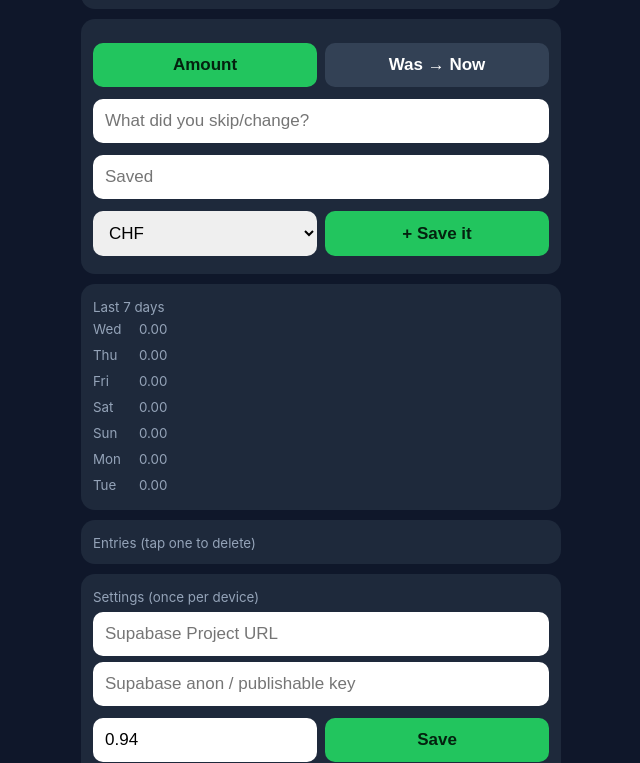
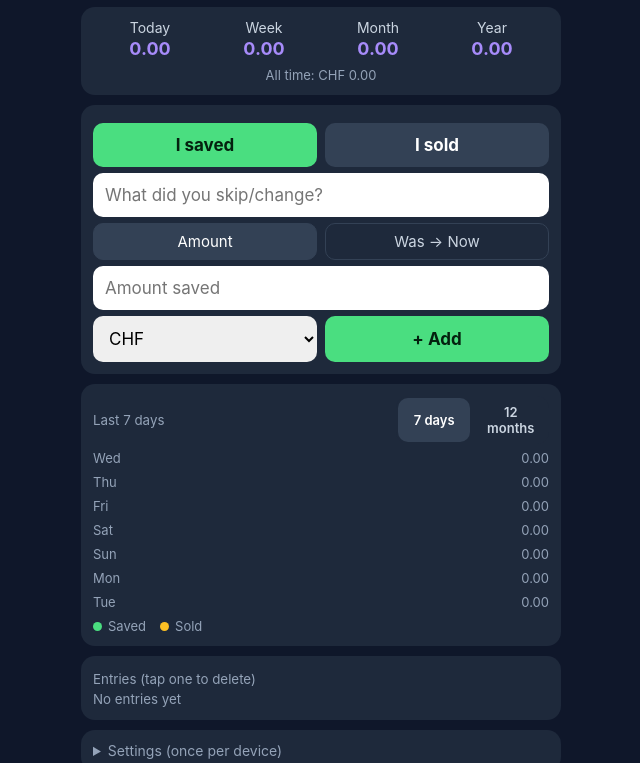
Before and after one commit to jold1/savings, a plain HTML site: page index.html in a window 1280 px wide. Shown: the part 175-938 px from the top of the page, without its empty margins (319-959 px from the left). Drawn offline with nearby package versions, Linux system fonts and the light colour scheme.

Commit message:
Add files via upload

```diff
--- a/index.html
+++ b/index.html
@@ -5,75 +5,142 @@
 <title>Saved</title>
 <script src="https://cdn.jsdelivr.net/npm/@supabase/supabase-js@2.45.4/dist/umd/supabase.min.js"></script>
 <style>
-body{font-family:-apple-system,system-ui,sans-serif;margin:0;background:#0f172a;color:#f1f5f9;padding-top:env(safe-area-inset-top);padding-bottom:env(safe-area-inset-bottom)}
+:root{--bg:#0f172a;--card:#1e293b;--line:#334155;--mute:#94a3b8;--saved:#4ade80;--sold:#fbbf24;--total:#a78bfa;--acc:#a78bfa}
+body{font-family:-apple-system,system-ui,sans-serif;margin:0;background:var(--bg);color:#f1f5f9;padding-top:env(safe-area-inset-top);padding-bottom:env(safe-area-inset-bottom)}
 .w{max-width:480px;margin:auto;padding:16px}
-.big{font-size:44px;font-weight:800;color:#4ade80;text-align:center;margin:8px 0}
-.row{display:flex;gap:8px;margin:6px 0}.row>*{flex:1}
-.card{background:#1e293b;border-radius:14px;padding:12px;margin:10px 0}
-.k{display:flex;justify-content:space-between;text-align:center}.k div{flex:1}.k b{display:block;font-size:20px;color:#4ade80}
-input,select,button{font-size:17px;padding:12px;border-radius:10px;border:0;width:100%;box-sizing:border-box;margin-top:6px}
-button{background:#22c55e;color:#04210f;font-weight:700}
-.tab{background:#334155;color:#fff}.on{background:#22c55e;color:#04210f}
-li{display:flex;justify-content:space-between;gap:8px;padding:6px 0;border-bottom:1px solid #334155}
-ul{list-style:none;padding:0;margin:0}small{color:#94a3b8}
-.bar{height:22px;background:#4ade80;border-radius:4px;margin:2px 0}
+input,select,button{font-size:17px;padding:12px;border-radius:10px;border:0;width:100%;box-sizing:border-box;margin-top:6px;font-family:inherit}
+.seg{display:flex;background:var(--card);border-radius:12px;padding:4px;gap:4px}
+.seg button{margin:0;background:transparent;color:#cbd5e1;font-weight:600;padding:10px}
+.seg button.on{background:var(--line);color:#fff}
+.big{font-size:44px;font-weight:800;color:var(--acc);text-align:center;margin:14px 0 2px}
+.sub{text-align:center;color:var(--mute);font-size:14px}
+.split{text-align:center;font-size:14px;margin-top:4px;font-weight:600}
+.card{background:var(--card);border-radius:14px;padding:12px;margin:10px 0}
+.k{display:grid;grid-template-columns:repeat(4,1fr);text-align:center;font-size:14px;color:#cbd5e1}
+.k b{display:block;font-size:18px;color:var(--acc);margin-top:2px}
+.all{text-align:center;color:var(--mute);font-size:13px;margin-top:8px}
+.row{display:flex;gap:8px}.row>*{flex:1}
+.tab{background:var(--line);color:#fff;font-weight:700}
+.tab.on.s{background:var(--saved);color:#04210f}.tab.on.o{background:var(--sold);color:#2a1d00}
+.mini{background:transparent;border:1px solid var(--line);color:#cbd5e1;padding:8px;font-size:15px}
+.mini.on{background:var(--line);color:#fff}
+.go{background:var(--saved);color:#04210f;font-weight:700}.go.sold{background:var(--sold);color:#2a1d00}
+.head{display:flex;justify-content:space-between;align-items:center}
+.head .seg{padding:2px}.head .seg button{font-size:13px;padding:6px 10px}
+.r{display:flex;align-items:center;gap:6px;margin:4px 0}
+.lb{width:34px;color:var(--mute);font-size:13px}.val{width:70px;text-align:right;color:var(--mute);font-size:13px}
+.track{flex:1;display:flex;height:20px;border-radius:4px;overflow:hidden}
+.bs{background:var(--saved)}.bo{background:var(--sold)}
+.legend{gap:14px;font-size:13px;color:var(--mute);margin-top:6px}
+.dot{display:inline-block;width:9px;height:9px;border-radius:50%;margin-right:6px}
+li{display:flex;justify-content:space-between;gap:8px;padding:8px 0;border-bottom:1px solid var(--line)}
+ul{list-style:none;padding:0;margin:0}small{color:var(--mute)}
+summary{color:var(--mute);font-size:14px}
 </style></head><body><div class="w">
-<div class="big" id="tot">CHF 0.00</div><div style="text-align:center"><small>saved this month</small></div>
-<div class="card k"><div>Today<b id="sDay">0</b></div><div>Week<b id="sWeek">0</b></div><div>Month<b id="sMonth">0</b></div><div>All<b id="sAll">0</b></div></div>
+
+<div class="seg"><button id="v_total" onclick="setView('total')">Total</button><button id="v_saved" onclick="setView('saved')">Saved</button><button id="v_sold" onclick="setView('sold')">Sold</button></div>
+<div class="big" id="tot">CHF 0.00</div>
+<div class="sub" id="lbl"></div>
+<div class="split" id="split"></div>
+
+<div class="card"><div class="k"><div>Today<b id="sDay">0</b></div><div>Week<b id="sWeek">0</b></div><div>Month<b id="sMonth">0</b></div><div>Year<b id="sYear">0</b></div></div>
+<div class="all" id="sAll"></div></div>
+
 <div class="card">
-<div class="row"><button class="tab on" id="t1" onclick="setMode(1)">Amount</button><button class="tab" id="t2" onclick="setMode(2)">Was → Now</button></div>
+<div class="row"><button class="tab on s" id="kSaved" onclick="setKind('saved')">I saved</button><button class="tab" id="kSold" onclick="setKind('sold')">I sold</button></div>
 <input id="note" placeholder="What did you skip/change?">
-<div class="row" id="m1"><input id="amt" type="number" step="0.05" inputmode="decimal" placeholder="Saved"></div>
-<div class="row" id="m2" style="display:none"><input id="wasIn" type="number" inputmode="decimal" placeholder="Was"><input id="nowIn" type="number" inputmode="decimal" placeholder="Now"></div>
-<div class="row"><select id="cur"><option>CHF</option><option>EUR</option></select><button onclick="addEntry()">+ Save it</button></div>
+<div id="savedBox">
+ <div class="row"><button class="mini on" id="t1" onclick="setMode(1)">Amount</button><button class="mini" id="t2" onclick="setMode(2)">Was → Now</button></div>
+ <div id="m1"><input id="amt" type="number" step="0.05" inputmode="decimal" placeholder="Amount saved"></div>
+ <div class="row" id="m2" style="display:none"><input id="wasIn" type="number" inputmode="decimal" placeholder="Was"><input id="nowIn" type="number" inputmode="decimal" placeholder="Now"></div>
 </div>
-<div class="card"><small>Last 7 days</small><div id="chart"></div></div>
-<div class="card"><small>Entries (tap one to delete)</small><ul id="list"></ul></div>
-<div class="card"><small>Settings (once per device)</small>
+<div id="soldBox" style="display:none">
+ <input id="soldAmt" type="number" step="0.05" inputmode="decimal" placeholder="Amount received (after fees)">
+ <select id="platform"><option>Ricardo</option><option>Facebook Marketplace</option><option>Facebook group</option><option>Tutti</option><option>Other</option></select>
+</div>
+<div class="row"><select id="cur"><option>CHF</option><option>EUR</option></select><button id="goBtn" class="go" onclick="addEntry()">+ Add</button></div>
+</div>
+
+<div class="card">
+<div class="head"><small id="chartTitle">Last 7 days</small><div class="seg"><button id="sp_days" onclick="setSpan('days')">7 days</button><button id="sp_months" onclick="setSpan('months')">12 months</button></div></div>
+<div id="chart"></div>
+<div class="legend" id="legend" style="display:flex"><span><i class="dot" style="background:var(--saved)"></i>Saved</span><span><i class="dot" style="background:var(--sold)"></i>Sold</span></div>
+</div>
+
+<div class="card"><small id="listTitle">Entries (tap one to delete)</small><ul id="list"></ul></div>
+
+<details class="card"><summary>Settings (once per device)</summary>
 <input id="cfgUrl" placeholder="Supabase Project URL">
-<input id="cfgKey" placeholder="Supabase anon / publishable key">
-<div class="row"><input id="cfgFx" type="number" step="0.01" inputmode="decimal" placeholder="EUR→CHF rate"><button onclick="saveCfg()">Save</button></div>
-<small id="status"></small></div>
+<input id="cfgKey" placeholder="Supabase publishable key">
+<div class="row"><input id="cfgFx" type="number" step="0.01" inputmode="decimal" placeholder="EUR→CHF rate"><button class="go" onclick="saveCfg()">Save</button></div>
+</details>
+<div class="sub" id="status"></div>
 </div><script>
-let mode=1,sb=null,rows=[];
+let sb=null,rows=[],kind='saved',mode=1;
 const $=id=>document.getElementById(id);
 const get=k=>{try{return localStorage.getItem(k)}catch(e){return null}};
 const put=(k,v)=>{try{localStorage.setItem(k,v)}catch(e){}};
+let view=get('view')||'total',span=get('span')||'days';
 const f=n=>Number(n).toLocaleString('de-CH',{minimumFractionDigits:2,maximumFractionDigits:2});
-function setMode(n){mode=n;$('m1').style.display=n==1?'flex':'none';$('m2').style.display=n==2?'flex':'none';$('t1').className='tab'+(n==1?' on':'');$('t2').className='tab'+(n==2?' on':'')}
+const esc=s=>String(s).replace(/[&<>"']/g,c=>({'&':'&amp;','<':'&lt;','>':'&gt;','"':'&quot;',"'":'&#39;'}[c]));
+const K=r=>r.kind||'saved',V=r=>+r.amount_chf||0;
+const LBL={total:'extra money this month (saved + sold)',saved:'saved this month by not spending',sold:'earned this month by selling'};
 function fx(){return parseFloat(get('fx')||'0.94')}
+function setView(v){view=v;put('view',v);draw()}
+function setSpan(s){span=s;put('span',s);draw()}
+function setMode(n){mode=n;$('m1').style.display=n==1?'block':'none';$('m2').style.display=n==2?'flex':'none';$('t1').className='mini'+(n==1?' on':'');$('t2').className='mini'+(n==2?' on':'')}
+function setKind(k){kind=k;$('savedBox').style.display=k=='saved'?'block':'none';$('soldBox').style.display=k=='sold'?'block':'none';
+ $('kSaved').className='tab'+(k=='saved'?' on s':'');$('kSold').className='tab'+(k=='sold'?' on o':'');
+ $('goBtn').className='go'+(k=='sold'?' sold':'');$('note').placeholder=k=='saved'?'What did you skip/change?':'What did you sell?'}
 function saveCfg(){put('url',$('cfgUrl').value.trim());put('key',$('cfgKey').value.trim());if($('cfgFx').value)put('fx',$('cfgFx').value);init()}
 async function init(){
  $('cfgUrl').value=get('url')||'';$('cfgKey').value=get('key')||'';$('cfgFx').value=get('fx')||'0.94';
  if(get('url')&&get('key')){
   try{sb=supabase.createClient(get('url'),get('key'));
    const{data,error}=await sb.from('savings').select('*').order('created_at',{ascending:false});
-   if(error){$('status').textContent='Not connected: '+error.message}else{rows=data;$('status').textContent='Connected ✓ (saved online)'}
-  }catch(e){$('status').textContent='Not connected: '+e.message}
- }else{rows=JSON.parse(get('rows')||'[]');$('status').textContent='Not connected yet: entries only on this phone'}
+   if(error){sb=null;$('status').textContent='Not connected: '+error.message}else{rows=data;$('status').textContent='Connected ✓ (saved online)'}
+  }catch(e){sb=null;$('status').textContent='Not connected: '+e.message}
+ }else{rows=JSON.parse(get('rows')||'[]');$('status').textContent='Not connected yet: open Settings'}
  draw()}
 async function addEntry(){
- const was=parseFloat($('wasIn').value),now=parseFloat($('nowIn').value);
- const s=mode==1?parseFloat($('amt').value):was-now;
- if(!(s>0))return alert('Enter a positive saving');
+ let s,was=null,now=null,platform=null;
+ if(kind=='saved'){if(mode==1)s=parseFloat($('amt').value);else{was=parseFloat($('wasIn').value);now=parseFloat($('nowIn').value);s=was-now}}
+ else{s=parseFloat($('soldAmt').value);platform=$('platform').value}
+ if(!(s>0))return alert(kind=='saved'?'Enter a positive saving':'Enter the amount you received');
  const c=$('cur').value;
- const r={created_at:new Date().toISOString(),amount:+s.toFixed(2),currency:c,amount_chf:c=='EUR'?+(s*fx()).toFixed(2):+s.toFixed(2),note:$('note').value||'',was_price:mode==2?was:null,now_price:mode==2?now:null};
- if(sb){const{data,error}=await sb.from('savings').insert(r).select();if(error)return alert(error.message);rows.unshift(data[0])}
+ const r={created_at:new Date().toISOString(),kind,amount:+s.toFixed(2),currency:c,amount_chf:+(c=='EUR'?s*fx():s).toFixed(2),note:$('note').value||'',was_price:was,now_price:now,platform};
+ if(sb){const{data,error}=await sb.from('savings').insert(r).select();
+  if(error)return alert(/kind|platform/.test(error.message)?'Database not upgraded yet: run update.sql in Supabase (manual, Part 5).':error.message);
+  rows.unshift(data[0])}
  else{r.id=Date.now();rows.unshift(r);put('rows',JSON.stringify(rows))}
- $('amt').value=$('wasIn').value=$('nowIn').value=$('note').value='';draw()}
+ ['amt','wasIn','nowIn','soldAmt','note'].forEach(i=>$(i).value='');
+ if(view!='total'&&view!=kind)setView(kind);else draw()}
 async function del(id){if(!confirm('Delete this entry?'))return;
  if(sb){const{error}=await sb.from('savings').delete().eq('id',id);if(error)return alert(error.message)}
  rows=rows.filter(r=>String(r.id)!==String(id));if(!sb)put('rows',JSON.stringify(rows));draw()}
 function draw(){
+ document.documentElement.style.setProperty('--acc','var(--'+view+')');
+ ['total','saved','sold'].forEach(v=>$('v_'+v).className=v==view?'on':'');
+ ['days','months'].forEach(v=>$('sp_'+v).className=v==span?'on':'');
+ const list=view=='total'?rows:rows.filter(r=>K(r)==view);
+ const sv=rows.filter(r=>K(r)=='saved'),so=rows.filter(r=>K(r)=='sold');
  const n=new Date(),day=new Date(n.getFullYear(),n.getMonth(),n.getDate());
  const wk=new Date(day);wk.setDate(day.getDate()-((day.getDay()+6)%7));
- const mo=new Date(n.getFullYear(),n.getMonth(),1);
- const sum=from=>rows.filter(r=>new Date(r.created_at)>=from).reduce((t,r)=>t+ +r.amount_chf,0);
- $('sDay').textContent=f(sum(day));$('sWeek').textContent=f(sum(wk));$('sMonth').textContent=f(sum(mo));$('sAll').textContent=f(sum(new Date(0)));$('tot').textContent='CHF '+f(sum(mo));
- const days=[];for(let i=6;i>=0;i--){const s=new Date(day);s.setDate(day.getDate()-i);const e=new Date(s);e.setDate(s.getDate()+1);
-  days.push([s,rows.filter(r=>{const t=new Date(r.created_at);return t>=s&&t<e}).reduce((t,r)=>t+ +r.amount_chf,0)])}
- const mx=Math.max(1,...days.map(x=>x[1]));
- $('chart').innerHTML=days.map(([s,v])=>`<div style="display:flex;align-items:center;gap:6px"><small style="width:34px">${s.toLocaleDateString('en',{weekday:'short'})}</small><div class="bar" style="width:${v/mx*70}%"></div><small>${f(v)}</small></div>`).join('');
- $('list').innerHTML=rows.slice(0,50).map(r=>`<li onclick="del('${r.id}')"><span>${(r.note||'—').replace(/</g,'&lt;')}<br><small>${new Date(r.created_at).toLocaleString('de-CH')}${r.was_price?` · ${r.was_price} → ${r.now_price}`:''}</small></span><b>${r.currency} ${f(r.amount)}</b></li>`).join('')}
+ const mo=new Date(n.getFullYear(),n.getMonth(),1),yr=new Date(n.getFullYear(),0,1);
+ const sum=(l,a,b)=>l.filter(r=>{const t=new Date(r.created_at);return t>=a&&(!b||t<b)}).reduce((x,r)=>x+V(r),0);
+ $('tot').textContent='CHF '+f(sum(list,mo));$('lbl').textContent=LBL[view];
+ $('split').innerHTML=view=='total'?`<span style="color:var(--saved)">Saved ${f(sum(sv,mo))}</span> &nbsp;+&nbsp; <span style="color:var(--sold)">Sold ${f(sum(so,mo))}</span>`:'';
+ $('sDay').textContent=f(sum(list,day));$('sWeek').textContent=f(sum(list,wk));$('sMonth').textContent=f(sum(list,mo));$('sYear').textContent=f(sum(list,yr));
+ $('sAll').textContent='All time: CHF '+f(sum(list,new Date(0)));
+ const B=[];
+ if(span=='days'){for(let i=6;i>=0;i--){const s=new Date(day);s.setDate(day.getDate()-i);const e=new Date(s);e.setDate(s.getDate()+1);B.push([s.toLocaleDateString('en',{weekday:'short'}),s,e])}}
+ else{for(let i=11;i>=0;i--){B.push([new Date(n.getFullYear(),n.getMonth()-i,1).toLocaleDateString('en',{month:'short'}),new Date(n.getFullYear(),n.getMonth()-i,1),new Date(n.getFullYear(),n.getMonth()-i+1,1)])}}
+ const D=B.map(([l,s,e])=>[l,view=='sold'?0:sum(sv,s,e),view=='saved'?0:sum(so,s,e)]);
+ const mx=Math.max(1,...D.map(d=>d[1]+d[2]));
+ $('chartTitle').textContent=span=='days'?'Last 7 days':'Last 12 months';
+ $('chart').innerHTML=D.map(([l,a,b])=>`<div class="r"><span class="lb">${l}</span><div class="track"><div class="bs" style="width:${a/mx*100}%"></div><div class="bo" style="width:${b/mx*100}%"></div></div><span class="val">${f(a+b)}</span></div>`).join('');
+ $('legend').style.display=view=='total'?'flex':'none';
+ $('list').innerHTML=list.slice(0,50).map(r=>{const k=K(r),x=k=='sold'?(r.platform?' · '+esc(r.platform):''):(r.was_price?` · ${r.was_price} → ${r.now_price}`:'');
+  return `<li onclick="del('${r.id}')"><span><i class="dot" style="background:var(--${k})"></i>${esc(r.note||'—')}<br><small>${new Date(r.created_at).toLocaleString('de-CH',{dateStyle:'short',timeStyle:'short'})}${x}</small></span><b style="color:var(--${k});white-space:nowrap">${r.currency} ${f(r.amount)}</b></li>`}).join('')||'<small>No entries yet</small>'}
 init();
 </script></body></html>
```
